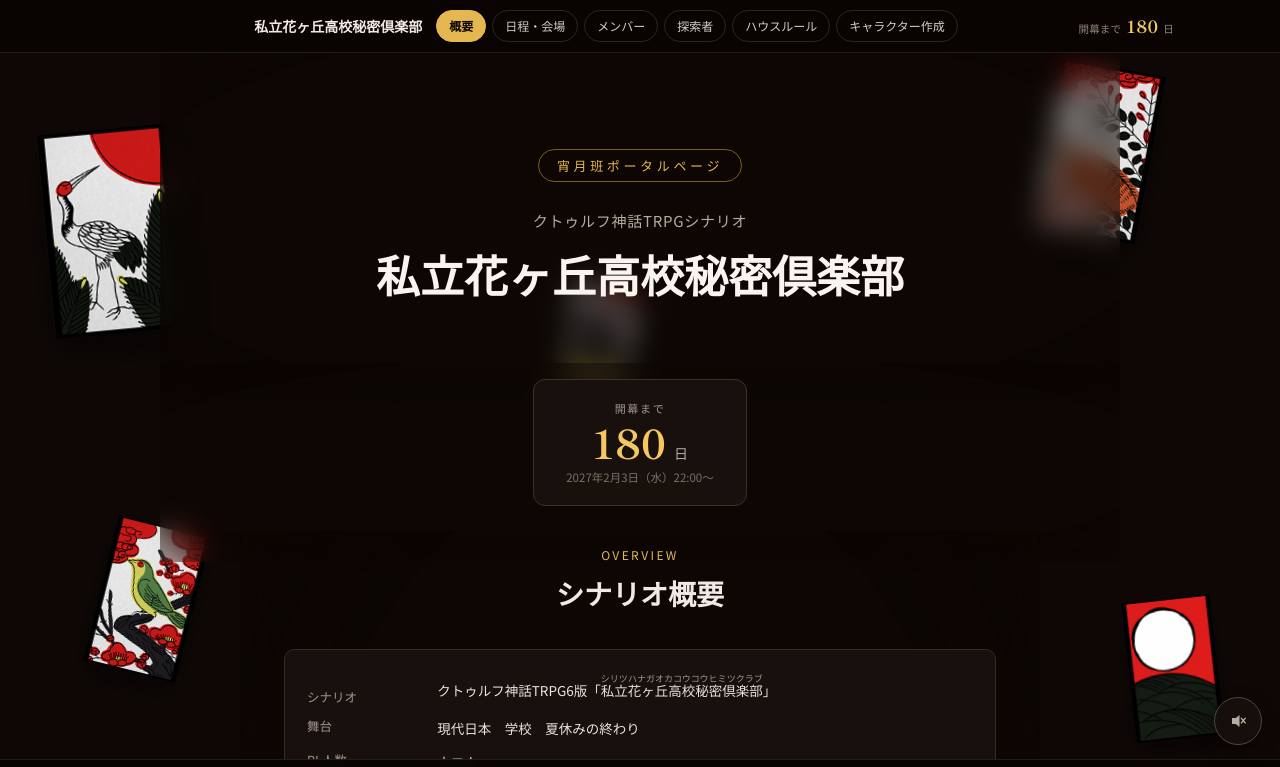
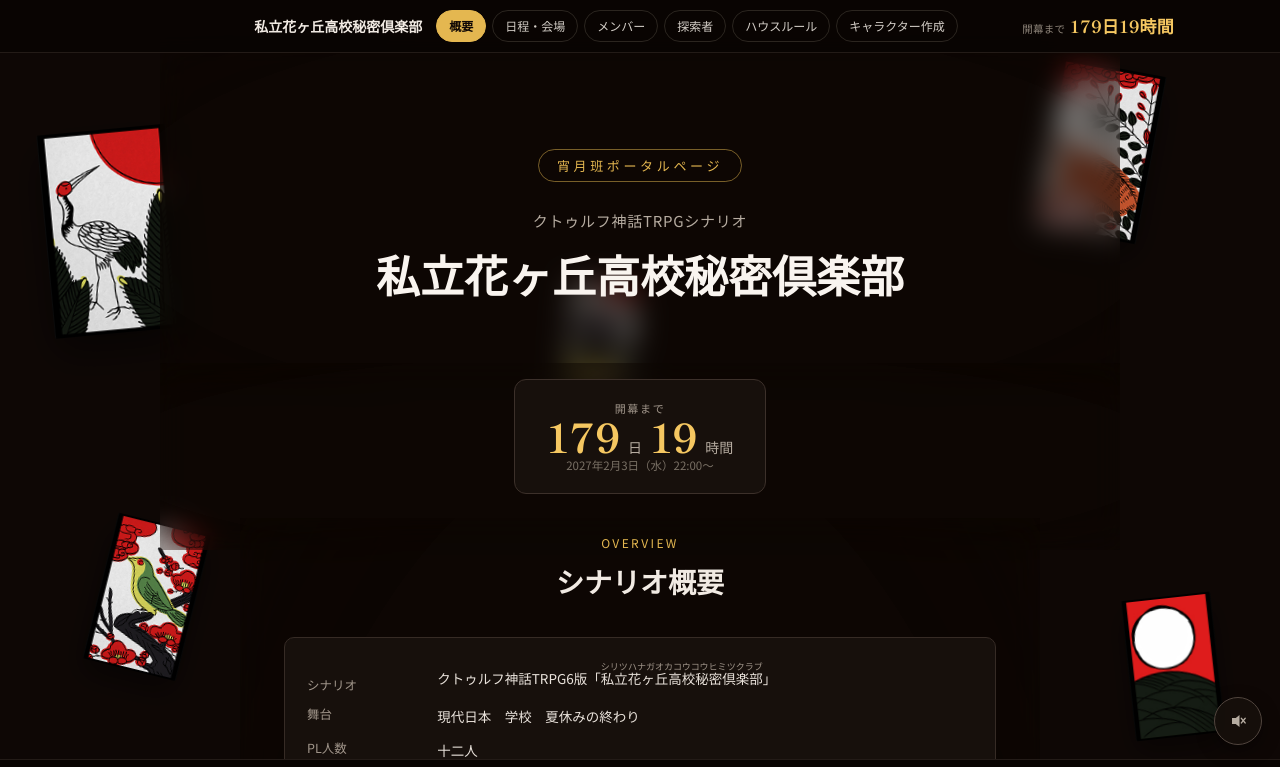
Before and after one commit to milkycider/hanagaoka_yoitsuki, a plain HTML site: page index.html in a window 1280 px wide. Shown: the top 767 px of the page. Drawn offline with Linux system fonts and the light colour scheme.

Commit message:
Counter Update

```diff
--- a/assets/js/site.js
+++ b/assets/js/site.js
@@ -114,21 +114,32 @@
 // 概要ページ（index.html）にしかないので、どちらか片方だけでも動くようにしてある
 (function() {
   var target = new Date('2027-02-03T22:00:00+09:00').getTime();
+  var HOUR = 1000 * 60 * 60;
+  var DAY = HOUR * 24;
   var daysEl = document.getElementById('countdown-days');
+  var hoursEl = document.getElementById('countdown-hours');
   var subEl = document.getElementById('countdown-sub');
   var daysHeaderEl = document.getElementById('countdown-days-header');
+  var pendingEl = document.getElementById('countdown-pending');
+  var arrivedEl = document.getElementById('countdown-arrived');
   if (!daysEl && !daysHeaderEl) return;
   function update() {
     var diff = target - Date.now();
     if (diff <= 0) {
-      if (daysEl) daysEl.textContent = '0';
+      // 開幕を迎えたら、大きいカウントダウンは中身を全部消して「開幕」の一言だけにする
+      if (pendingEl) pendingEl.style.display = 'none';
+      if (arrivedEl) arrivedEl.style.display = '';
       if (subEl) subEl.textContent = '開催中／開催済み';
-      if (daysHeaderEl) daysHeaderEl.textContent = '0';
+      if (daysHeaderEl) daysHeaderEl.textContent = '0日0時間';
       return;
     }
-    var days = Math.ceil(diff / (1000 * 60 * 60 * 24));
+    // 端数を切り上げず、実際に残っている日数・時間数をそのまま表示する
+    // （切り上げだと開催1時間前でも「1日」と出てしまうため）
+    var days = Math.floor(diff / DAY);
+    var hours = Math.floor((diff % DAY) / HOUR);
     if (daysEl) daysEl.textContent = days;
-    if (daysHeaderEl) daysHeaderEl.textContent = days;
+    if (hoursEl) hoursEl.textContent = hours;
+    if (daysHeaderEl) daysHeaderEl.textContent = days + '日' + hours + '時間';
   }
   update();
   setInterval(update, 60 * 1000);
--- a/index.html
+++ b/index.html
@@ -23,7 +23,6 @@
     <div id="header-countdown">
       <span>開幕まで</span>
       <span class="num" id="countdown-days-header">-</span>
-      <span>日</span>
     </div>
   </div>
 </header>
@@ -53,12 +52,17 @@
 
   <div class="content-panel" style="position:relative; z-index:1; max-width:920px; margin:0 auto; padding:0 24px 40px; text-align:center;">
     <div id="countdown" style="display:inline-flex; flex-direction:column; align-items:center; gap:6px; background:oklch(0.18 0.015 50); border:1px solid oklch(0.32 0.02 50); border-radius:12px; padding:20px 32px;">
-      <div style="font-size:11px; letter-spacing:0.15em; color:oklch(0.68 0.02 70);">開幕まで</div>
-      <div style="display:flex; align-items:baseline; gap:8px;">
-        <span id="countdown-days" style="font-family:'Shippori Mincho', serif; font-size:40px; font-weight:700; color:oklch(0.85 0.13 85); line-height:1;">-</span>
-        <span style="font-size:14px; color:oklch(0.75 0.02 70);">日</span>
+      <div id="countdown-pending">
+        <div style="font-size:11px; letter-spacing:0.15em; color:oklch(0.68 0.02 70);">開幕まで</div>
+        <div style="display:flex; align-items:baseline; gap:8px;">
+          <span id="countdown-days" style="font-family:'Shippori Mincho', serif; font-size:40px; font-weight:700; color:oklch(0.85 0.13 85); line-height:1;">-</span>
+          <span style="font-size:14px; color:oklch(0.75 0.02 70);">日</span>
+          <span id="countdown-hours" style="font-family:'Shippori Mincho', serif; font-size:40px; font-weight:700; color:oklch(0.85 0.13 85); line-height:1;">-</span>
+          <span style="font-size:14px; color:oklch(0.75 0.02 70);">時間</span>
+        </div>
+        <div id="countdown-sub" style="font-size:11.5px; color:oklch(0.55 0.02 70);">2027年2月3日（水）22:00〜</div>
       </div>
-      <div id="countdown-sub" style="font-size:11.5px; color:oklch(0.55 0.02 70);">2027年2月3日（水）22:00〜</div>
+      <div id="countdown-arrived" style="display:none; font-family:'Shippori Mincho', serif; font-size:40px; font-weight:700; color:oklch(0.85 0.13 85); line-height:1;">開幕</div>
     </div>
   </div>
 
```
Also changed, not shown: character-creation.html (+0 -1 lines), house-rules.html (+0 -1 lines), investigators.html (+0 -1 lines), members.html (+0 -1 lines), schedule.html (+0 -1 lines).
